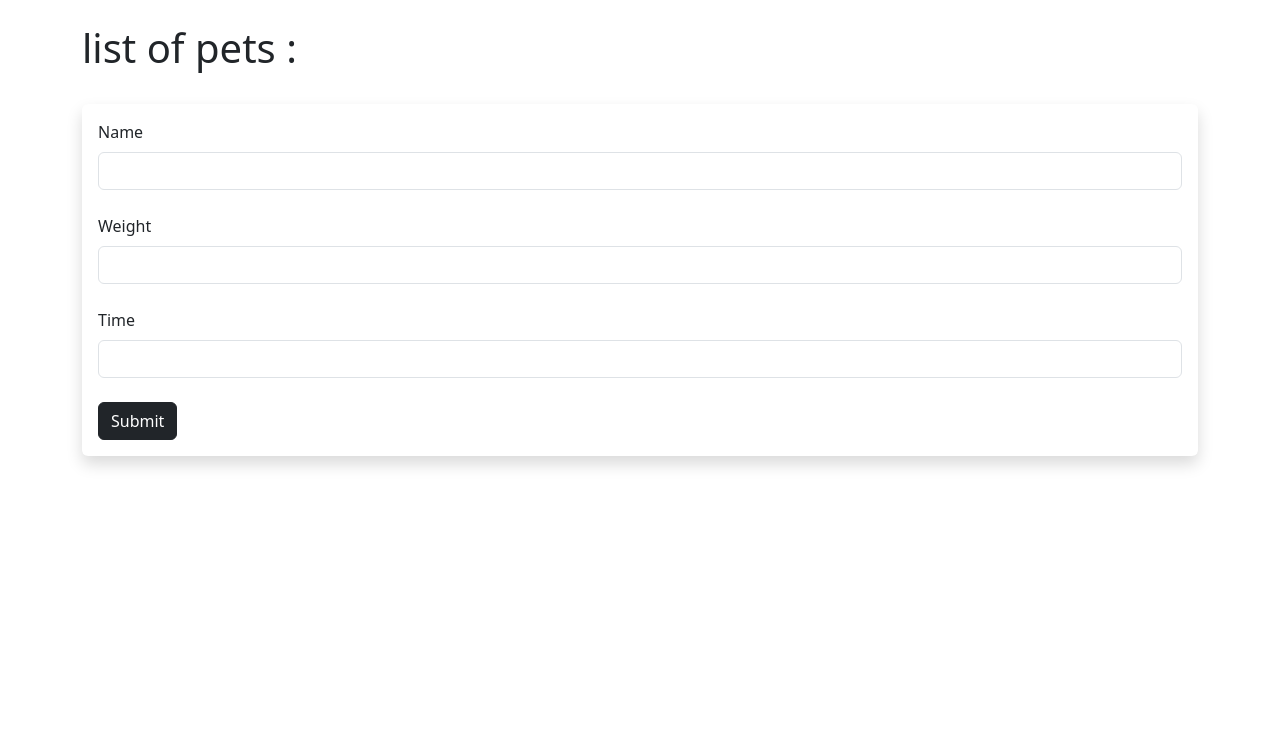
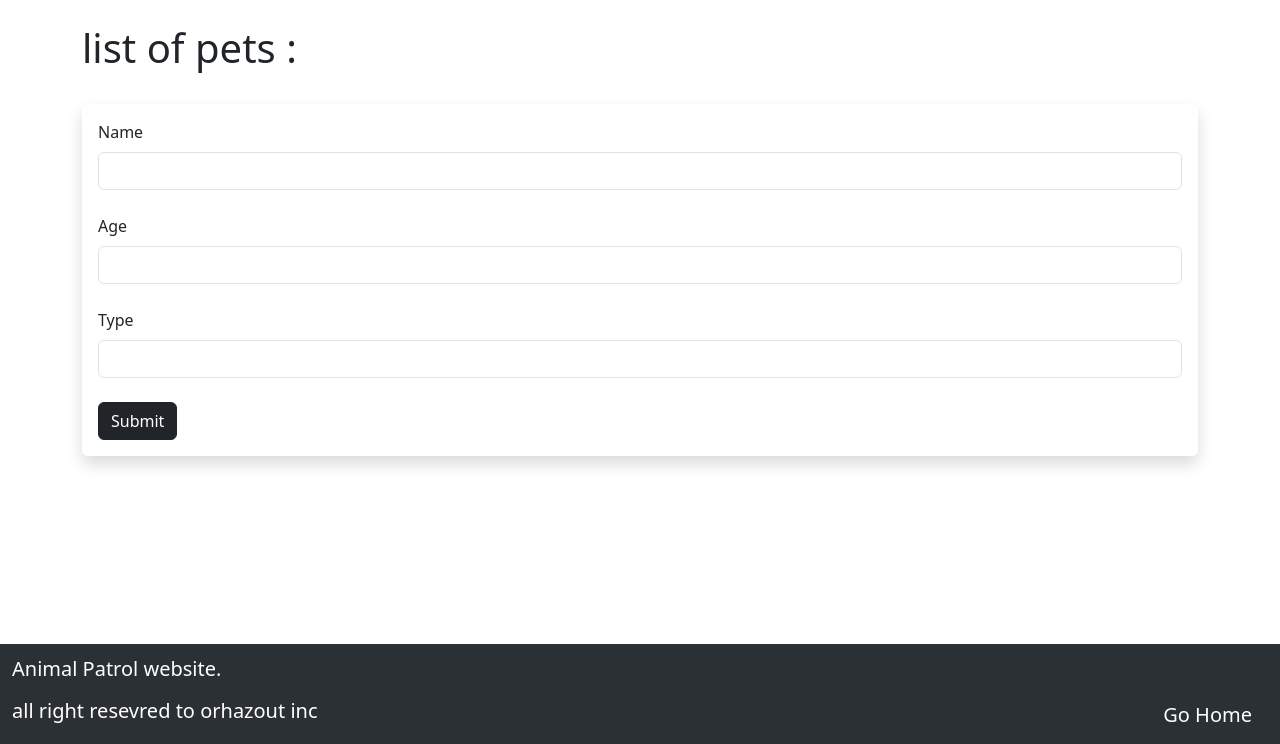
Before and after one commit to orhazout/jenkins, a Flask app: page /data in a window 1280 px wide. Shown: the part 56-800 px from the top of the page. Run offline with Flask 3, Linux system fonts and the light colour scheme; data that the repository does not hold is empty; some libraries are stand-ins or nearby versions.

Commit message:
everything

```diff
--- a/app.py
+++ b/app.py
@@ -41,11 +41,11 @@ def connect_db():
 
         # Create the users table if it does not exist
         cursor.execute("""
-            CREATE TABLE IF NOT EXISTS pets (
+            CREATE TABLE IF NOT EXISTS pets-app (
                        id SERIAL PRIMARY KEY,
                        name VARCHAR,
-                       weight_value INTEGER,
-                       mytime TIMESTAMP
+                       age INTEGER,
+                       type VARCHAR
             )
         """)
         conn.commit()
@@ -63,8 +63,8 @@ def connect_db():
 
 class NameForm(FlaskForm):
     name = StringField("Name", validators=[DataRequired()])
-    weight = StringField("Weight", validators=[DataRequired()])
-    time = StringField("Time", validators=[DataRequired()])
+    age = StringField("Age", validators=[DataRequired()])
+    type = StringField("Type", validators=[DataRequired()])
     submit = SubmitField("Submit")
 
 @app.route('/')
@@ -85,17 +85,17 @@ def data():
     if form.validate_on_submit():
         pets = None
         if pets is None:
-            cur.execute("INSERT INTO pets (name, weight_value, mytime) VALUES (%s, %s, %s)", (form.name.data, form.weight.data, form.time.data))
+            cur.execute("INSERT INTO pets-app (name, age, type) VALUES (%s, %s, %s)", (form.name.data, form.age.data, form.type.data))
             conn.commit()
             cur.close()
             conn.close()
         name = form.name.data
         form.name.data = ''
-        form.weight.data = ''
-        form.time.data = ''
+        form.age.data = ''
+        form.type.data = ''
     conn = create_connection()
     cur = conn.cursor()
-    cur.execute("SELECT * FROM pets")
+    cur.execute("SELECT * FROM pets-app")
     our_pets= cur.fetchall()
     cur.close()
     conn.close()
@@ -106,7 +106,7 @@ def update(id):
     conn = create_connection()
     cur = conn.cursor()
     name=None
-    cur.execute("SELECT * FROM pets")
+    cur.execute("SELECT * FROM pets-app")
     name_to_update= cur.fetchall()
     form = NameForm()
     for pet in name_to_update:
@@ -114,7 +114,7 @@ def update(id):
             try:
                 conn = create_connection()
                 cur = conn.cursor()
-                cur.execute("UPDATE pets SET name = %s, weight_value = %s, mytime = %s WHERE id = %s;", (form.name.data, form.weight.data, form.time.data, pet[0]))
+                cur.execute("UPDATE pets-app SET name = %s, age = %s, type = %s WHERE id = %s;", (form.name.data, form.age.data, form.type.data, pet[0]))
                 conn.commit()
                 cur.close()
                 conn.close()
@@ -129,5 +129,34 @@ def update(id):
         else:
             return render_template("update.html", form=form, pet=pet)
 
+@app.route('/dogs', methods=['GET'])
+def dogs():
+    conn = create_connection()
+    cur = conn.cursor()
+    cur.execute("SELECT * FROM pets-app")
+    our_pets= cur.fetchall()
+    cur.close()
+    conn.close()
+    return render_template("dogs.html", our_pets=our_pets)
+
+@app.route('/cats', methods=['GET'])
+def cats():
+    conn = create_connection()
+    cur = conn.cursor()
+    cur.execute("SELECT * FROM pets-app")
+    our_pets= cur.fetchall()
+    cur.close()
+    conn.close()
+    return render_template("cats.html", our_pets=our_pets)
+
+@app.route('/others', methods=['GET'])
+def others():
+    conn = create_connection()
+    cur = conn.cursor()
+    cur.execute("SELECT * FROM pets-app")
+    our_pets= cur.fetchall()
+    cur.close()
+    conn.close()
+    return render_template("others.html", our_pets=our_pets)
 if __name__ == "__main__":
-    app.run(host="0.0.0.0", port=5000)
+    app.run(host="0.0.0.0", port=9000)
--- /dev/null
+++ b/templates/buttom-navbar.html
@@ -0,0 +1,9 @@
+<nav class="navbar fixed-bottom bg-body-tertiary" data-bs-theme="dark">
+    <div class="container-fluid">
+      <h1 class="navbar-brand">Animal Patrol website.</h1>
+    </div>
+    <div class="container-fluid">
+        <h3 class="navbar-brand">all right resevred to orhazout inc</h3>
+        <a class="navbar-brand" href="{{ url_for('home') }}">Go Home</a>
+      </div>
+  </nav>
--- a/templates/data.html
+++ b/templates/data.html
@@ -31,14 +31,14 @@
         {{ form.name(
         class="form-control") }}
         <br/>
-        {{ form.weight.label(
+        {{ form.age.label(
         class="form-label")}}
-        {{ form.weight(
+        {{ form.age(
         class="form-control") }}
         <br/>
-        {{ form.time.label(
+        {{ form.type.label(
         class="form-label")}}
-        {{ form.time(
+        {{ form.type(
         class="form-control") }}
         <br/>
         {{ form.submit(class="btn
--- a/templates/index.html
+++ b/templates/index.html
@@ -16,4 +16,6 @@
     </div>
     <script src="https://cdn.jsdelivr.net/npm/bootstrap@5.3.1/dist/js/bootstrap.bundle.min.js" integrity="sha384-HwwvtgBNo3bZJJLYd8oVXjrBZt8cqVSpeBNS5n7C8IVInixGAoxmnlMuBnhbgrkm" crossorigin="anonymous"></script>
   </body>
+  <br/>
+  {% include 'buttom-navbar.html' %}
 </html>
--- a/templates/navbar.html
+++ b/templates/navbar.html
@@ -1,4 +1,4 @@
-<nav class="navbar navbar-expand-lg bg-body-tertiary" data-bs-theme="dark">
+<nav class="navbar  navbar-expand-lg bg-body-tertiary" data-bs-theme="dark">
     <div class="container-fluid">
       <a class="navbar-brand" href="#">
         <img src="https://www.pngfind.com/pngs/m/361-3618559_japanese-akita-icon-wrapping-paper-shiba-inu-hd.png" width="30" height="24" class="d-inline-block align-text-top">
@@ -14,8 +14,8 @@
               Pet Overall
             </a>
             <ul class="dropdown-menu">
-              <li><a class="dropdown-item" href="#">Dogs</a></li>
-              <li><a class="dropdown-item" href="#">Cats</a></li>
+              <li><a class="dropdown-item" href="{{ url_for('dogs') }}">Dogs</a></li>
+              <li><a class="dropdown-item" href="{{ url_for('cats') }}">Cats</a></li>
               <li><a class="dropdown-item" href="#">Other Types</a></li>
             </ul>
           </li>
```
Also changed, not shown: templates/cats.html (added, +15 -0 lines), templates/dogs.html (added, +15 -0 lines), templates/others.html (added, +15 -0 lines), templates/update.html (+4 -4 lines).
